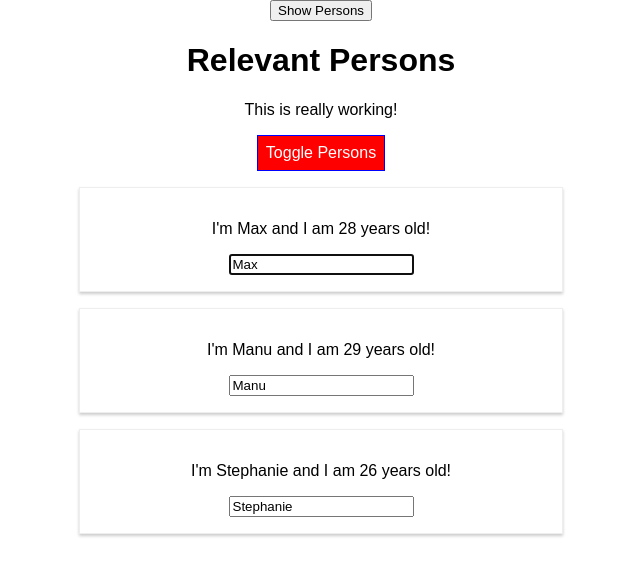
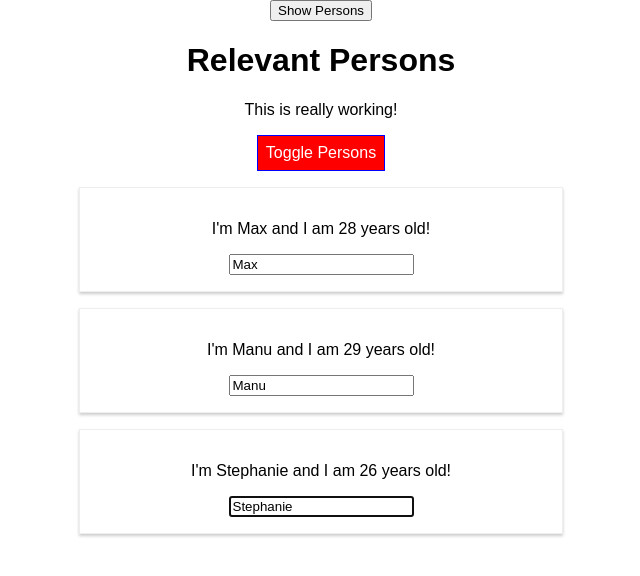
Before and after one commit to CodeconValley/react-16-complete-guide-udemy, a React app in the folder react-app-demo/: page / in a window 1280 px wide. Both pictures are taken after a click on the button "Show Persons". Shown: the top 576 px of the page, without its empty margins (319-959 px from the left). Built offline with nearby package versions, Linux system fonts and the light colour scheme.

Commit message:
React 16.3 createRef and forwardRef

```diff
--- a/react-app-demo/src/components/Persons/Person/Person.js
+++ b/react-app-demo/src/components/Persons/Person/Person.js
@@ -8,6 +8,7 @@
   constructor(props) {
     super(props);
     console.log(`[Person.js] Inside constructor`, props);
+    this.inputElement = React.createRef();
   }
 
   componentWillMount = () => {
@@ -16,8 +17,12 @@
 
   componentDidMount = () => {
     console.log(`[Person.js] Inside componentDidMount`);
-    if (this.props.position === 0) this.inputElement.focus();
+    if (this.props.position === 0) this.inputElement.current.focus();
   };
+
+  focus() {
+    this.inputElement.current.focus();
+  }
 
   render() {
     console.log(`[Person.js] Inside render`);
@@ -28,9 +33,7 @@
         </p>
         <p>{this.props.children}</p>
         <input
-          ref={inp => {
-            this.inputElement = inp;
-          }}
+          ref={this.inputElement}
           type="text"
           value={this.props.name}
           onChange={this.props.changed}
--- a/react-app-demo/src/components/Persons/Persons.js
+++ b/react-app-demo/src/components/Persons/Persons.js
@@ -5,6 +5,7 @@
   constructor(props) {
     super(props);
     console.log(`[Persons.js] Inside constructor`, props);
+    this.lastPersonRef = React.createRef();
   }
 
   componentWillMount = () => {
@@ -13,6 +14,7 @@
 
   componentDidMount = () => {
     console.log(`[Persons.js] Inside componentDidMount`);
+    this.lastPersonRef.current.focus();
   };
 
   componentWillReceiveProps = nextProps => {
@@ -58,6 +60,7 @@
     return this.props.persons.map((person, index) => (
       <Person
         key={person.id}
+        ref={this.lastPersonRef}
         position={index}
         name={person.name}
         age={person.age}
--- a/react-app-demo/src/hoc/WithClass.js
+++ b/react-app-demo/src/hoc/WithClass.js
@@ -9,15 +9,18 @@
 // };
 
 const withClass = (WrappedComponent, className) => {
-  return class extends Component {
+  const WithClass = class extends Component {
     render() {
       return (
         <div className={className}>
-          <WrappedComponent {...this.props} />
+          <WrappedComponent ref={this.props.forwardedRef} {...this.props} />
         </div>
       );
     }
   };
+  return React.forwardRef((props, ref) => (
+    <WithClass {...props} forwardedRef={ref} />
+  ));
 };
 
 export default withClass;
```
